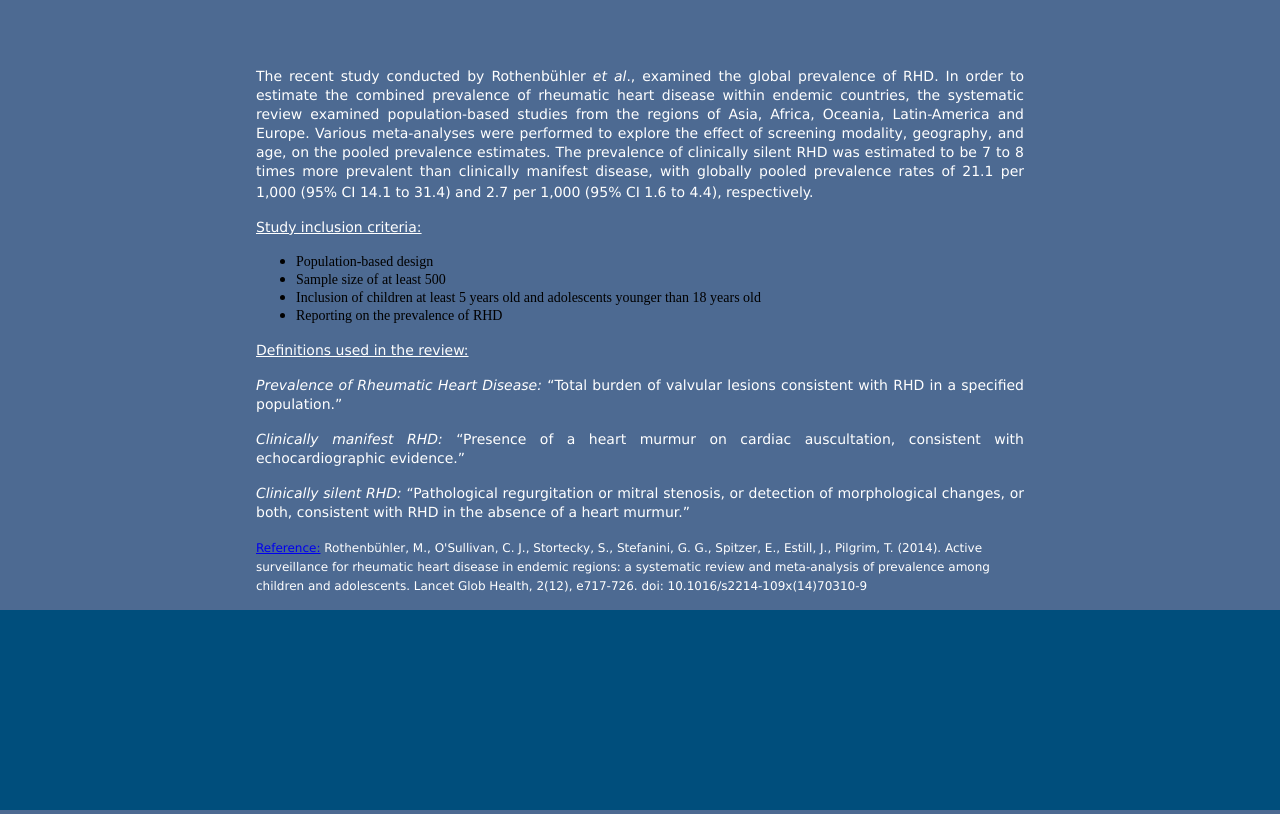
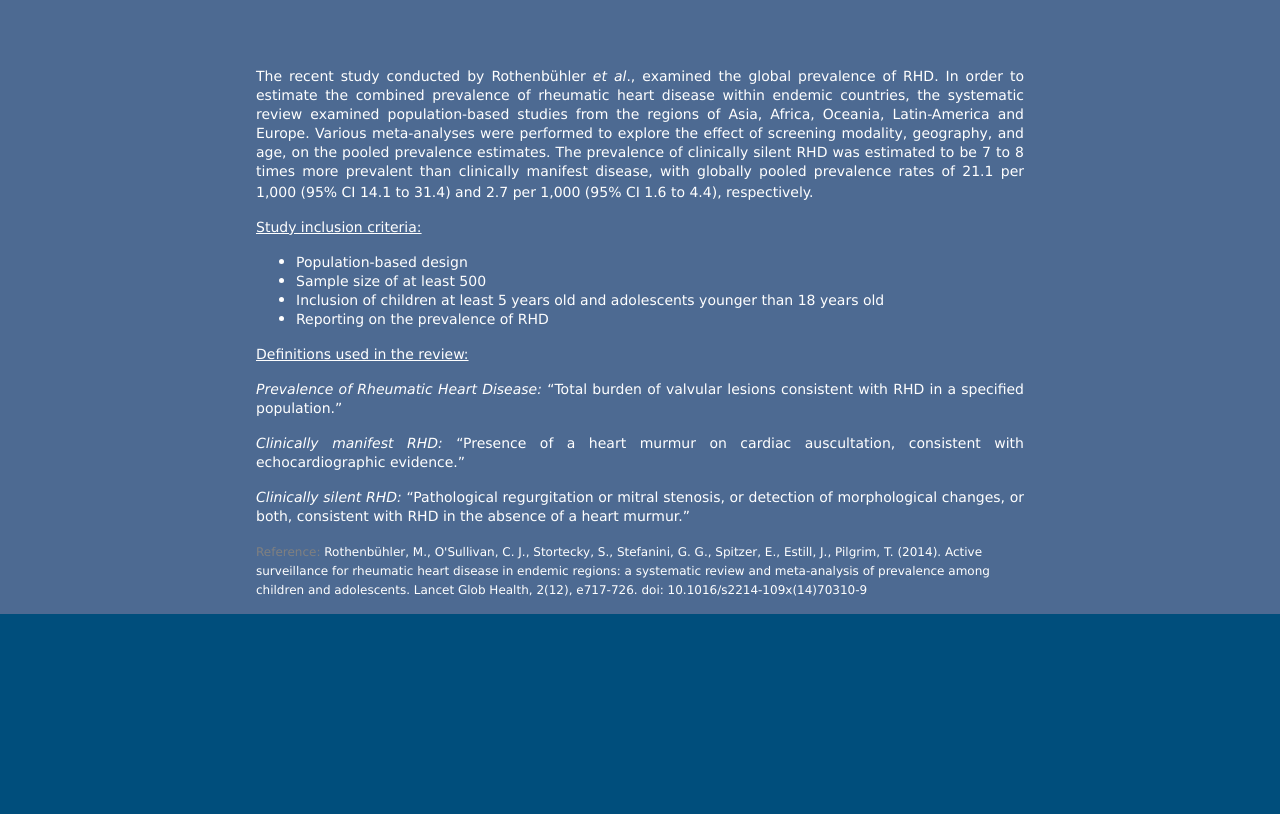
Before and after one commit to rhdatlas/roth, a plain HTML site: page index.html in a window 1280 px wide. Drawn offline with Linux system fonts and the light colour scheme.

Commit message:
Update index.html

```diff
--- a/index.html
+++ b/index.html
@@ -29,7 +29,7 @@
                 position: relative;
                 width: 100%;
             }
-            h3, p {
+            h3, p, li {
                 color: white;
                 font-size: 1em;
                 font-family: Verdana;
@@ -51,6 +51,12 @@
     margin-left: auto;
     margin-right: auto;
     }
+
+    a{
+    	text-decoration:none;
+    	color:grey;
+    }
+
     </style>
 </head>
 
```
